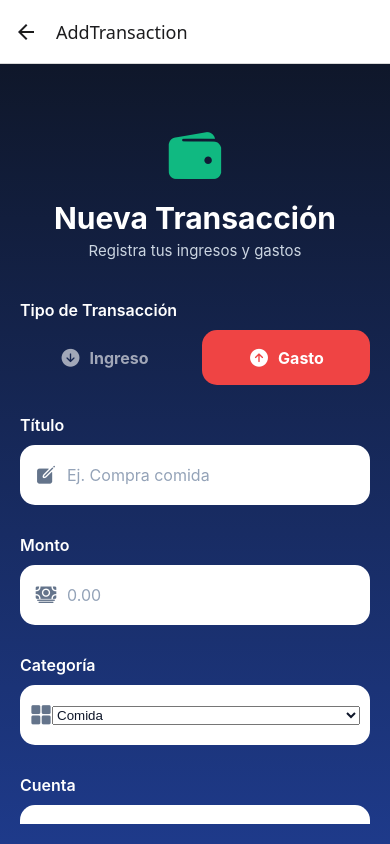
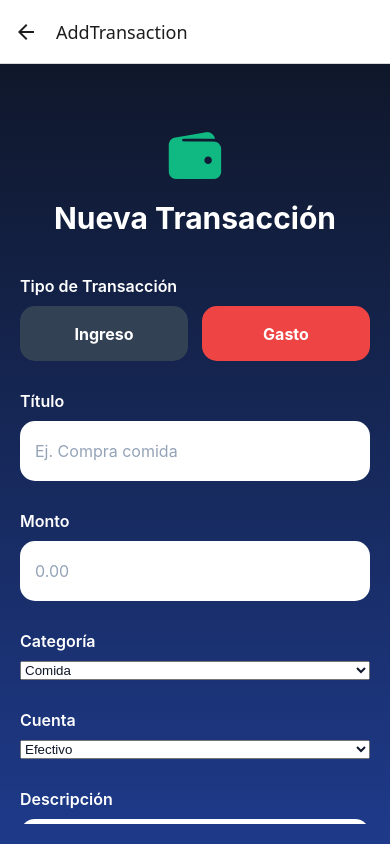
Before and after one commit to Yordy-Rivas/DPS-DESAFIO-3, a React Native app: screen /AddTransaction in a window 390 px wide. Built offline with nearby package versions, Linux system fonts and the light colour scheme.

Commit message:
CRUD completo de transacciones

```diff
--- a/src/screens/AddTransactionScreen.js
+++ b/src/screens/AddTransactionScreen.js
@@ -1,4 +1,4 @@
-import { useState } from "react";
+import { useState, useEffect } from "react";
 
 import {
   View,
@@ -17,7 +17,9 @@ from "../services/firebaseConfig";
 import {
   collection,
   addDoc,
-  serverTimestamp
+  serverTimestamp,
+  updateDoc,
+  doc
 } from "firebase/firestore";
 
 import { LinearGradient }
@@ -29,7 +31,10 @@ from "@expo/vector-icons";
 import { Picker }
 from "@react-native-picker/picker";
 
-export default function AddTransactionScreen() {
+export default function AddTransactionScreen({
+  route,
+  navigation
+}) {
 
   const [title, setTitle] =
     useState("");
@@ -49,13 +54,44 @@ export default function AddTransactionScreen() {
   const [account, setAccount] =
     useState("Efectivo");
 
-  // GUARDAR TRANSACCIÓN
+  const transaction =
+    route?.params?.transaction;
+
+  // CARGAR DATOS
+
+  useEffect(() => {
+
+    if (transaction) {
+
+      setTitle(transaction.title);
+
+      setAmount(
+        transaction.amount.toString()
+      );
+
+      setDescription(
+        transaction.description
+      );
+
+      setType(transaction.type);
+
+      setCategory(
+        transaction.category
+      );
+
+      setAccount(
+        transaction.account
+      );
+
+    }
+
+  }, []);
+
+  // GUARDAR
 
   const saveTransaction = async () => {
 
     try {
-
-      // VALIDACIONES
 
       if (
         !title.trim() ||
@@ -71,8 +107,6 @@ export default function AddTransactionScreen() {
         return;
       }
 
-      // VALIDAR TÍTULO
-
       const lettersRegex =
         /^[A-Za-zÁÉÍÓÚáéíóúñÑ\s]+$/;
 
@@ -86,8 +120,6 @@ export default function AddTransactionScreen() {
         return;
       }
 
-      // VALIDAR DESCRIPCIÓN
-
       if (
         !lettersRegex.test(description)
       ) {
@@ -99,8 +131,6 @@ export default function AddTransactionScreen() {
 
         return;
       }
-
-      // VALIDAR MONTO
 
       if (
         isNaN(amount) ||
@@ -115,8 +145,6 @@ export default function AddTransactionScreen() {
         return;
       }
 
-      // USUARIO
-
       const user =
         auth.currentUser;
 
@@ -130,7 +158,34 @@ export default function AddTransactionScreen() {
         return;
       }
 
-      // GUARDAR EN FIREBASE
+      // EDITAR
+
+      if (transaction) {
+
+        await updateDoc(
+          doc(
+            db,
+            "transactions",
+            transaction.id
+          ),
+          {
+            title,
+            amount: Number(amount),
+            type,
+            category,
+            account,
+            description,
+          }
+        );
+
+        Alert.alert(
+          "Éxito",
+          "Transacción actualizada"
+        );
+
+      // CREAR
+
+      } else {
 
         await addDoc(
           collection(db, "transactions"),
@@ -152,7 +207,9 @@ export default function AddTransactionScreen() {
           "Transacción guardada correctamente"
         );
 
-      // LIMPIAR FORMULARIO
+      }
+
+      // LIMPIAR
 
       setTitle("");
       setAmount("");
@@ -161,6 +218,8 @@ export default function AddTransactionScreen() {
       setType("Gasto");
       setCategory("Comida");
       setAccount("Efectivo");
+
+      navigation.goBack();
 
     } catch (error) {
 
@@ -193,8 +252,6 @@ export default function AddTransactionScreen() {
         showsVerticalScrollIndicator={false}
       >
 
-        {/* HEADER */}
-
         <View style={styles.header}>
 
           <Ionicons
@@ -204,11 +261,11 @@ export default function AddTransactionScreen() {
           />
 
           <Text style={styles.title}>
-            Nueva Transacción
-          </Text>
-
-          <Text style={styles.subtitle}>
-            Registra tus ingresos y gastos
+            {
+              transaction
+                ? "Editar Transacción"
+                : "Nueva Transacción"
+            }
           </Text>
 
         </View>
@@ -232,12 +289,6 @@ export default function AddTransactionScreen() {
             }
           >
 
-            <Ionicons
-              name="arrow-down-circle"
-              size={22}
-              color="#FFFFFF"
-            />
-
             <Text style={styles.typeText}>
               Ingreso
             </Text>
@@ -255,12 +306,6 @@ export default function AddTransactionScreen() {
             }
           >
 
-            <Ionicons
-              name="arrow-up-circle"
-              size={22}
-              color="#FFFFFF"
-            />
-
             <Text style={styles.typeText}>
               Gasto
             </Text>
@@ -276,12 +321,6 @@ export default function AddTransactionScreen() {
         </Text>
 
         <View style={styles.inputContainer}>
-
-          <Ionicons
-            name="create"
-            size={22}
-            color="#64748B"
-          />
 
           <TextInput
             placeholder="Ej. Compra comida"
@@ -301,12 +340,6 @@ export default function AddTransactionScreen() {
 
         <View style={styles.inputContainer}>
 
-          <Ionicons
-            name="cash"
-            size={22}
-            color="#64748B"
-          />
-
           <TextInput
             placeholder="0.00"
             placeholderTextColor="#94A3B8"
@@ -325,12 +358,6 @@ export default function AddTransactionScreen() {
         </Text>
 
         <View style={styles.pickerContainer}>
-
-          <Ionicons
-            name="grid"
-            size={22}
-            color="#64748B"
-          />
 
           <Picker
             selectedValue={category}
@@ -376,12 +403,6 @@ export default function AddTransactionScreen() {
         </Text>
 
         <View style={styles.pickerContainer}>
-
-          <Ionicons
-            name="card"
-            size={22}
-            color="#64748B"
-          />
 
           <Picker
             selectedValue={account}
@@ -437,14 +458,12 @@ export default function AddTransactionScreen() {
           onPress={saveTransaction}
         >
 
-          <Ionicons
-            name="save"
-            size={22}
-            color="#FFFFFF"
-          />
-
           <Text style={styles.saveButtonText}>
-            Guardar Transacción
+            {
+              transaction
+                ? "Actualizar"
+                : "Guardar Transacción"
+            }
           </Text>
 
         </TouchableOpacity>
@@ -475,12 +494,6 @@ const styles = StyleSheet.create({
     marginTop: 10,
   },
 
-  subtitle: {
-    color: "#CBD5E1",
-    marginTop: 5,
-    fontSize: 15,
-  },
-
   label: {
     color: "#FFFFFF",
     fontSize: 16,
@@ -501,56 +514,44 @@ const styles = StyleSheet.create({
     borderRadius: 15,
     justifyContent: "center",
     alignItems: "center",
-    flexDirection: "row",
-    opacity: 0.6,
+    backgroundColor: "#334155",
   },
 
   activeIncome: {
     backgroundColor: "#10B981",
-    opacity: 1,
   },
 
   activeExpense: {
     backgroundColor: "#EF4444",
-    opacity: 1,
   },
 
   typeText: {
     color: "#FFFFFF",
     fontWeight: "bold",
-    marginLeft: 8,
     fontSize: 16,
   },
 
   inputContainer: {
-    flexDirection: "row",
-    alignItems: "center",
     backgroundColor: "#FFFFFF",
     borderRadius: 15,
     paddingHorizontal: 15,
     marginBottom: 20,
     height: 60,
+    justifyContent: "center",
   },
 
   input: {
-    flex: 1,
-    marginLeft: 10,
     color: "#0F172A",
     fontSize: 16,
   },
 
   pickerContainer: {
-    flexDirection: "row",
-    alignItems: "center",
     backgroundColor: "#FFFFFF",
     borderRadius: 15,
-    paddingHorizontal: 10,
     marginBottom: 20,
-    height: 60,
   },
 
   picker: {
-    flex: 1,
     color: "#0F172A",
   },
 
@@ -573,7 +574,6 @@ const styles = StyleSheet.create({
     borderRadius: 18,
     justifyContent: "center",
     alignItems: "center",
-    flexDirection: "row",
     marginBottom: 30,
   },
 
@@ -581,7 +581,6 @@ const styles = StyleSheet.create({
     color: "#FFFFFF",
     fontSize: 18,
     fontWeight: "bold",
-    marginLeft: 10,
   },
 
 });
--- a/src/screens/HomeScreen.js
+++ b/src/screens/HomeScreen.js
@@ -240,7 +240,6 @@ export default function HomeScreen({ navigation }) {
 
         </LinearGradient>
 
-
         {/* INGRESOS Y GASTOS */}
 
         <View style={styles.statsContainer}>
@@ -315,6 +314,7 @@ export default function HomeScreen({ navigation }) {
         <FlatList
           data={transactions}
           keyExtractor={(item) => item.id}
+          scrollEnabled={false}
 
           renderItem={({ item }) => (
 
@@ -352,6 +352,33 @@ export default function HomeScreen({ navigation }) {
                   ${item.amount}
                 </Text>
 
+                {/* EDITAR */}
+
+                <TouchableOpacity
+                  onPress={() =>
+                    navigation.navigate(
+                      "AddTransaction",
+                      {
+                        transaction: item
+                      }
+                    )
+                  }
+                >
+
+                  <Text
+                    style={{
+                      color: "#2563EB",
+                      marginTop: 5,
+                      fontWeight: "bold"
+                    }}
+                  >
+                    Editar
+                  </Text>
+
+                </TouchableOpacity>
+
+                {/* ELIMINAR */}
+
                 <TouchableOpacity
                   onPress={() =>
                     deleteTransaction(item.id)
@@ -379,6 +406,7 @@ export default function HomeScreen({ navigation }) {
         />
 
       </LinearGradient>
+
     </ScrollView>
 
   );
@@ -440,7 +468,7 @@ const styles = StyleSheet.create({
 
   balanceAmount: {
     color: "#FFFFFF",
-    fontSize: 38,
+    fontSize: 28,
     fontWeight: "bold",
     marginTop: 10,
   },
```
Lines whose indentation alone changed are shown as unchanged.
